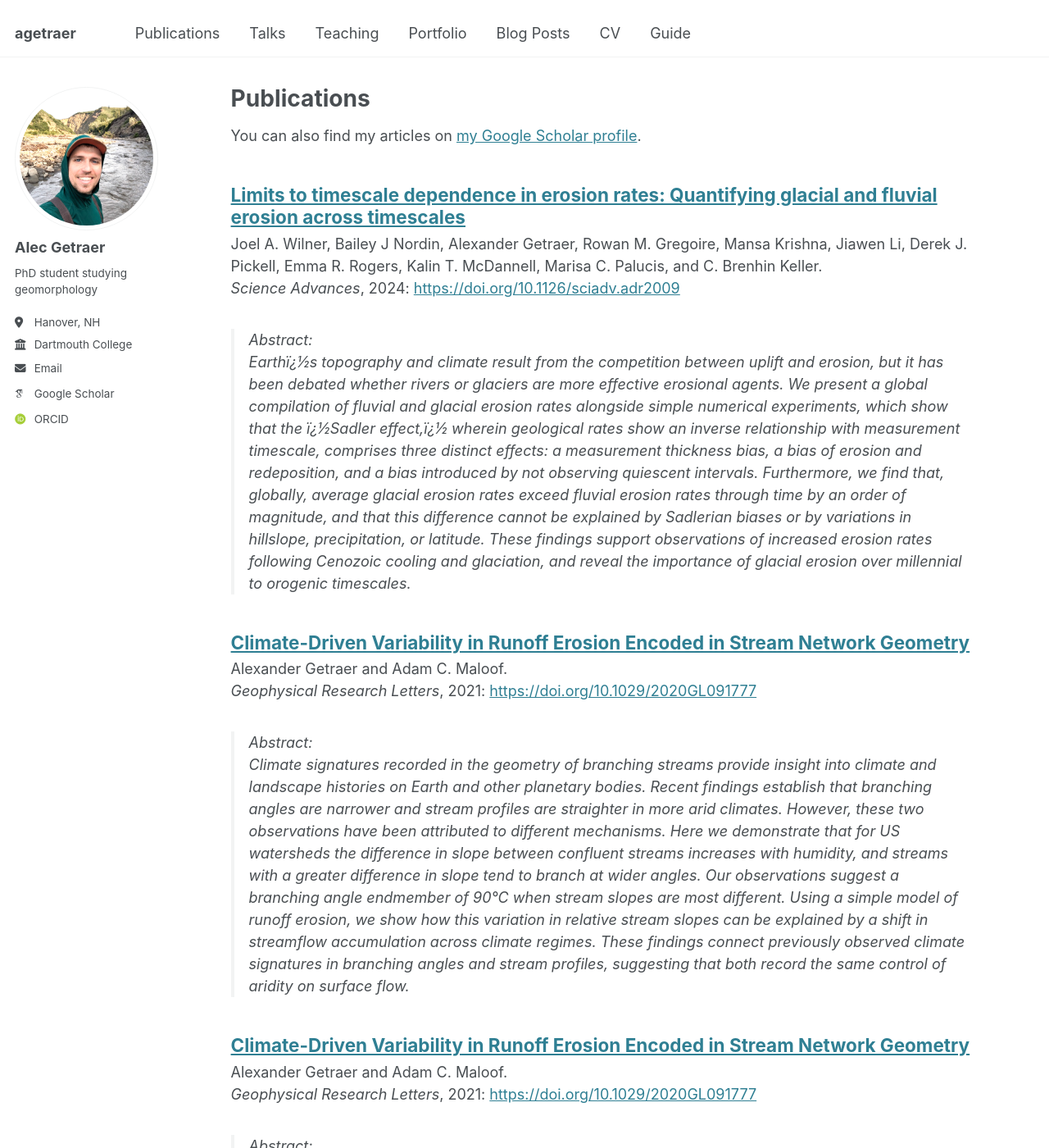
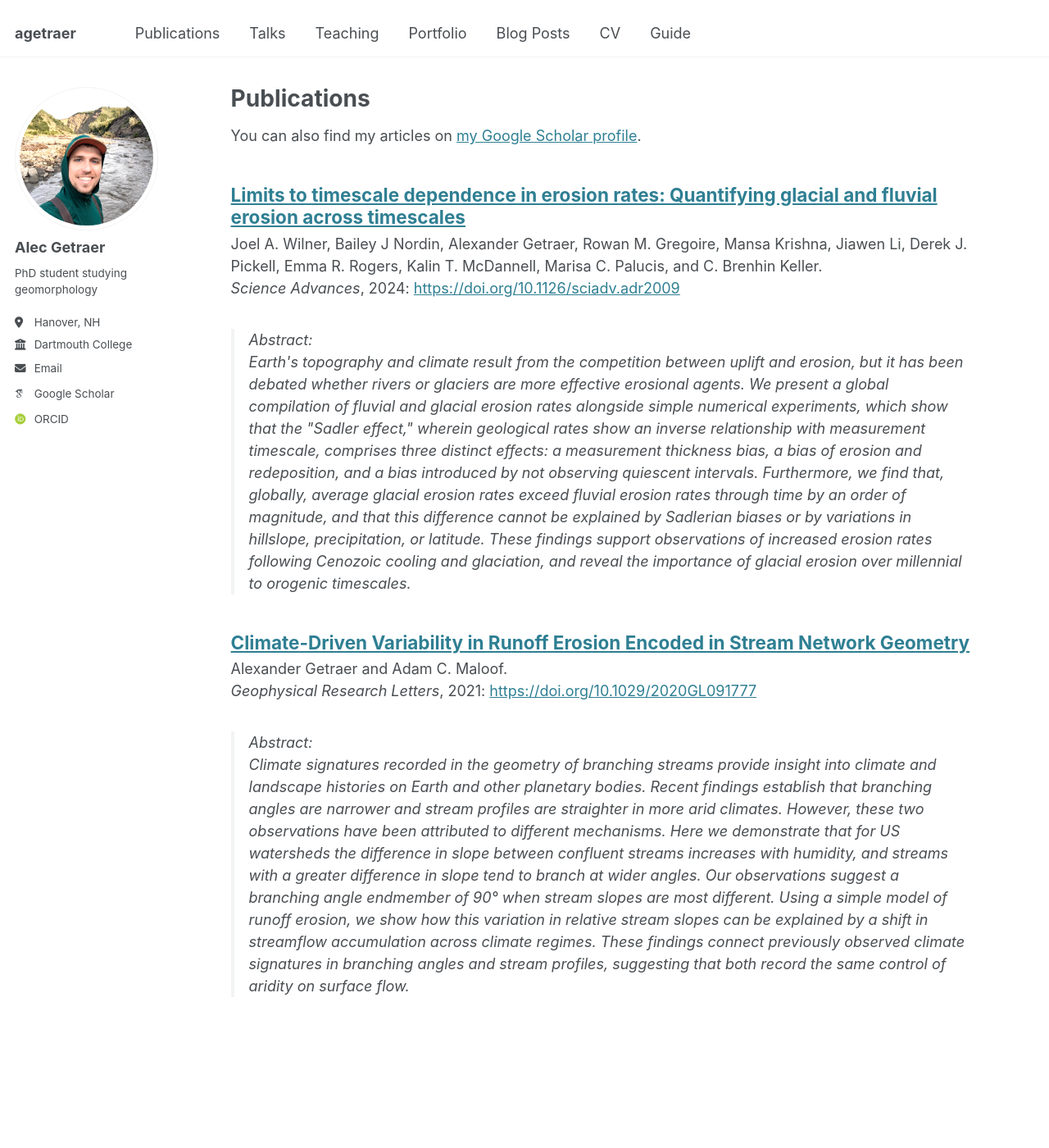
Before and after one commit to agetraer/agetraer.github.io, a Jekyll site: the page built from _pages/publications.md, in a window 1280 px wide and 1400 px high. Shown: the whole window at 82% size. Built offline with Jekyll 4.4.1, drawn with Linux system fonts in a browser that asks for light colours; some web fonts are replaced.

Commit message:
Update publications

```diff
--- a/_publications/2021-02-01-Getraer-Maloof-2021.md
+++ /dev/null
@@ -1,16 +0,0 @@
----
-title: "Climate-Driven Variability in Runoff Erosion Encoded in Stream Network Geometry"
-authors: Alexander Getraer and Adam C. Maloof
-collection: publications
-category: manuscripts
-category: manuscripts
-pdf: http://agetraer.github.io/files/Getraer-Maloof-2021.pdf
-permalink: /publication/2021-02-01-Getraer-Maloof-2021
-date: 2021-02-01
-venue: 'Geophysical Research Letters'
-paperurl: 'https://doi.org/10.1029/2020GL091777'
-citation: 'Getraer, A., &amp; Maloof, A. C. (2021). Climate-Driven Variability in Runoff Erosion Encoded in Stream Network Geometry. <i>Geophysical Research Letters, 48</i>, e2020GL091777. https://doi.org/10.1029/2020GL091777'
----
->Abstract: <br/>Climate signatures recorded in the geometry of branching streams provide insight into climate and landscape histories on Earth and other planetary bodies. Recent findings establish that branching angles are narrower and stream profiles are straighter in more arid climates. However, these two observations have been attributed to different mechanisms. Here we demonstrate that for US watersheds the difference in slope between confluent streams increases with humidity, and streams with a greater difference in slope tend to branch at wider angles. Our observations suggest a branching angle endmember of 90℃ when stream slopes are most different. Using a simple model of runoff erosion, we show how this variation in relative stream slopes can be explained by a shift in streamflow accumulation across climate regimes. These findings connect previously observed climate signatures in branching angles and stream profiles, suggesting that both record the same control of aridity on surface flow.
-
- Suggested citation: <br/>Getraer, A., & Maloof, A. C. (2021). Climate-Driven Variability in Runoff Erosion Encoded in Stream Network Geometry. <i>Geophysical Research Letters, 48</i>, e2020GL091777. https://doi.org/10.1029/2020GL091777
--- a/_publications/2024-12-24-Wilner-etal-2024.md
+++ b/_publications/2024-12-20-Wilner-etal-2024.md
@@ -5,12 +5,12 @@ collection: publications
 category: manuscripts
 category: manuscripts
 pdf: http://agetraer.github.io/files/Wilner-etal-2024.pdf
-permalink: /publication/2024-12-24-Wilner-etal-2024
-date: 2024-12-24
+permalink: /publication/2024-12-20-Wilner-etal-2024
+date: 2024-12-20
 venue: 'Science Advances'
 paperurl: 'https://doi.org/10.1126/sciadv.adr2009'
 citation: 'Wilner, J. A., Nordin, B. J., Getraer, A., Gregoire, R. M., Krishna, M., Li, J., et al. (2024). Limits to timescale dependence in erosion rates: Quantifying glacial and fluvial erosion across timescales. <i>Science Advances, 10</i>, eadr2009. https://doi.org/10.1126/sciadv.adr2009'
 ---
->Abstract: <br/>Earthï¿½s topography and climate result from the competition between uplift and erosion, but it has been debated whether rivers or glaciers are more effective erosional agents. We present a global compilation of fluvial and glacial erosion rates alongside simple numerical experiments, which show that the ï¿½Sadler effect,ï¿½ wherein geological rates show an inverse relationship with measurement timescale, comprises three distinct effects: a measurement thickness bias, a bias of erosion and redeposition, and a bias introduced by not observing quiescent intervals. Furthermore, we find that, globally, average glacial erosion rates exceed fluvial erosion rates through time by an order of magnitude, and that this difference cannot be explained by Sadlerian biases or by variations in hillslope, precipitation, or latitude. These findings support observations of increased erosion rates following Cenozoic cooling and glaciation, and reveal the importance of glacial erosion over millennial to orogenic timescales.
+>Abstract: <br/>Earth&apos;s topography and climate result from the competition between uplift and erosion, but it has been debated whether rivers or glaciers are more effective erosional agents. We present a global compilation of fluvial and glacial erosion rates alongside simple numerical experiments, which show that the &quot;Sadler effect,&quot; wherein geological rates show an inverse relationship with measurement timescale, comprises three distinct effects: a measurement thickness bias, a bias of erosion and redeposition, and a bias introduced by not observing quiescent intervals. Furthermore, we find that, globally, average glacial erosion rates exceed fluvial erosion rates through time by an order of magnitude, and that this difference cannot be explained by Sadlerian biases or by variations in hillslope, precipitation, or latitude. These findings support observations of increased erosion rates following Cenozoic cooling and glaciation, and reveal the importance of glacial erosion over millennial to orogenic timescales.
 
  Suggested citation: <br/>Wilner, J. A., Nordin, B. J., Getraer, A., Gregoire, R. M., Krishna, M., Li, J., et al. (2024). Limits to timescale dependence in erosion rates: Quantifying glacial and fluvial erosion across timescales. <i>Science Advances, 10</i>, eadr2009. https://doi.org/10.1126/sciadv.adr2009
```
Also changed, not shown: _includes/archive-single-talk.html (+26 -5 lines), markdown_generator/publications.tsv (+2 -2 lines).
